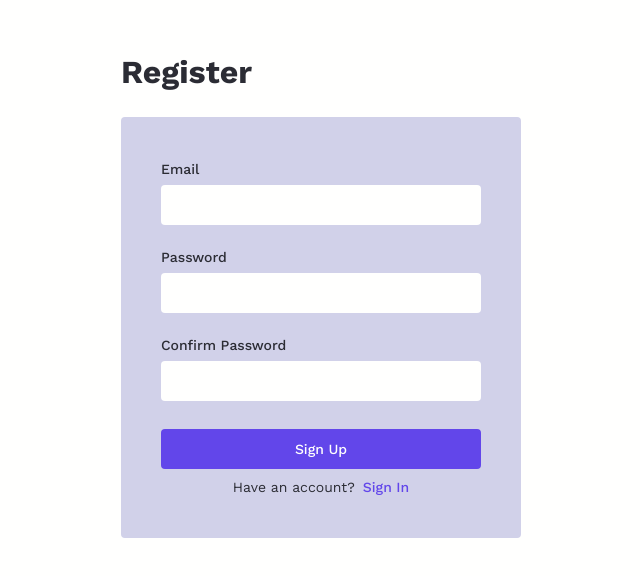
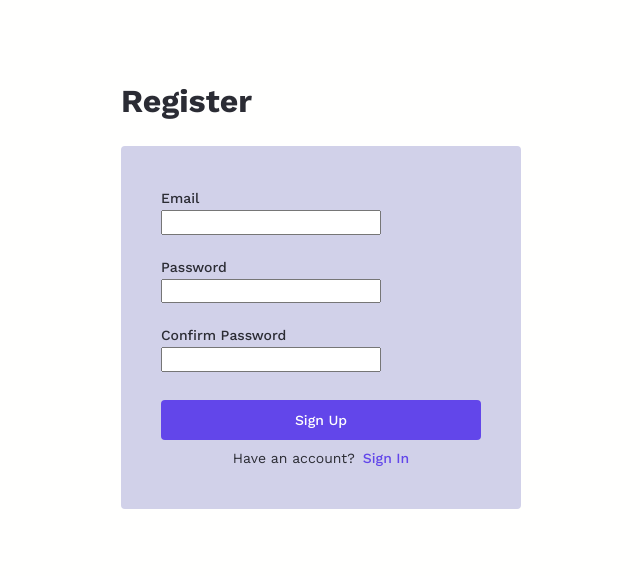
Before and after one commit to aprendizfc/trackify_frontend, a React (Vite) app: page /register in a window 1280 px wide. Shown: the part 118-694 px from the top of the page, without its empty margins (319-959 px from the left). Built offline with nearby package versions, Linux system fonts and the light colour scheme.

Commit message:
Rename classes

```diff
--- a/src/components/shared/TextField/TextField.module.css
+++ b/src/components/shared/TextField/TextField.module.css
@@ -1,26 +1,26 @@
-.trackifyTextFieldOuterContainer {
+.textFieldOuterContainer {
   position: relative;
 
-  .trackifyTextFieldWrapper {
+  .textFieldWrapper {
     margin-top: var(--gutter-sm);
   }
 }
 
-.trackifyTextFieldInlineOuterContainer {
+.textFieldInlineOuterContainer {
   display: inline-flex;
   align-items: center;
   gap: var(--gutter-lg);
 }
 
-.trackifyTextFieldLabelWrapper {
+.textFieldLabelWrapper {
 }
 
-.trackifyTextField {
+.textField {
   width: 100%;
   height: 40px;
   font-size: var(--font-sm);
   color: var(--text);
-  border: solid 1px transparent;
+  border: solid 1px var(--border);
   border-radius: var(--radius-sm);
   background-color: var(--white);
   padding: var(--gutter);
```
